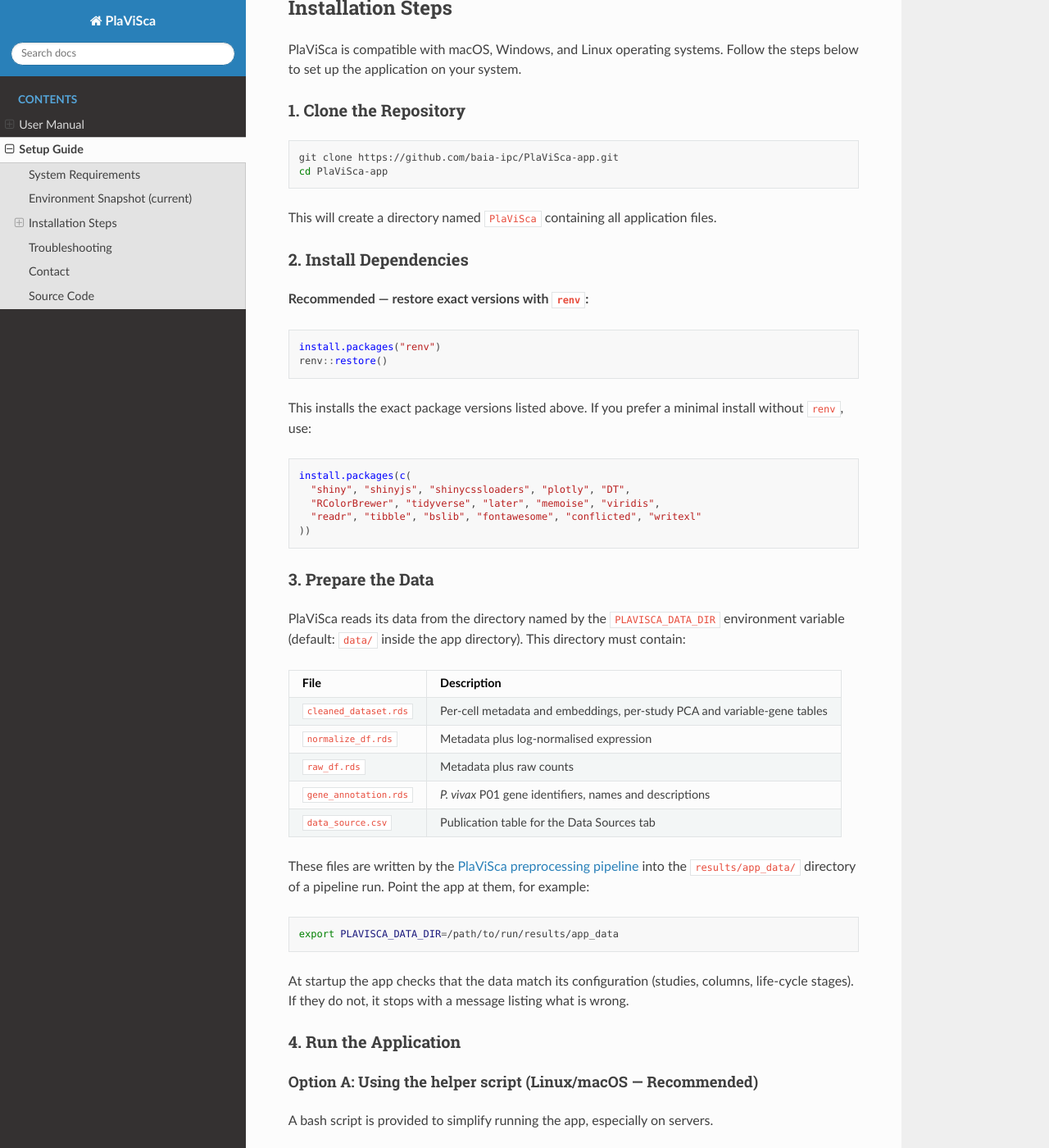
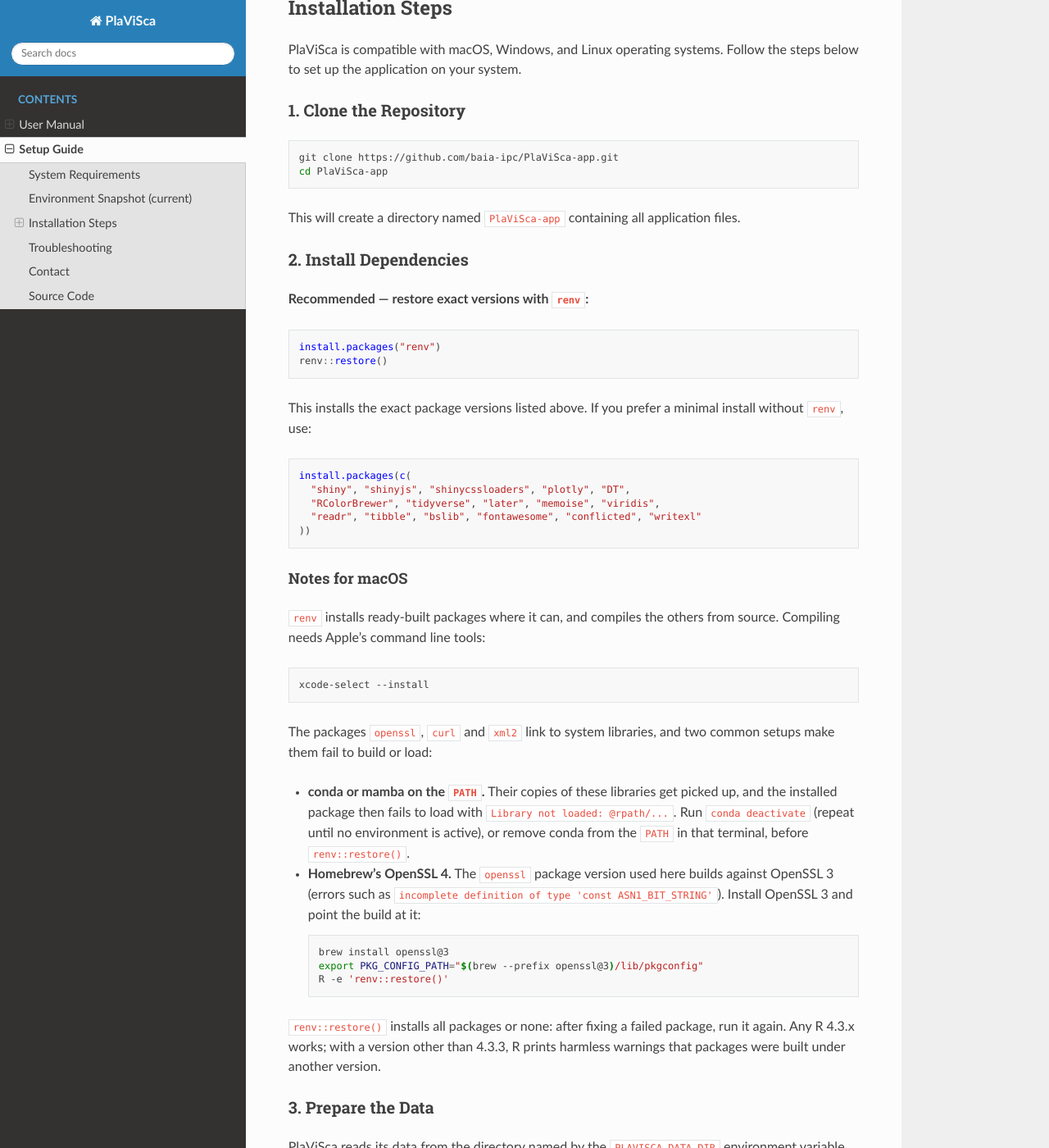
Before and after one commit to baia-ipc/PlaViSCA-app, a Sphinx documentation site: the page built from manual/docs/source/setup_guide.md, in a window 1280 px wide and 1400 px high, scrolled down 784 px. Shown: the whole window at 82% size. Built offline with Sphinx 7.4.7 and the Read the Docs theme 3.1.0, drawn with Linux system fonts in a browser that asks for light colours; some of the changed text lies outside the part shown.

Commit message:
Add macOS setup notes to the manual and rebuild its HTML
Notes for installing the R packages on macOS (command line tools, conda on
the PATH, Homebrew OpenSSL); the clone directory is PlaViSca-app.

````diff
--- a/manual/docs/source/setup_guide.md
+++ b/manual/docs/source/setup_guide.md
@@ -33,7 +33,7 @@
 cd PlaViSca-app
 ```
 
-This will create a directory named `PlaViSca` containing all application files.
+This will create a directory named `PlaViSca-app` containing all application files.
 
 ### 2. Install Dependencies
 
@@ -53,6 +53,37 @@
   "readr", "tibble", "bslib", "fontawesome", "conflicted", "writexl"
 ))
 ```
+
+#### Notes for macOS
+
+`renv` installs ready-built packages where it can, and compiles the others
+from source. Compiling needs Apple's command line tools:
+
+```bash
+xcode-select --install
+```
+
+The packages `openssl`, `curl` and `xml2` link to system libraries, and two
+common setups make them fail to build or load:
+
+- **conda or mamba on the `PATH`.** Their copies of these libraries get
+  picked up, and the installed package then fails to load with
+  `Library not loaded: @rpath/...`. Run `conda deactivate` (repeat until no
+  environment is active), or remove conda from the `PATH` in that terminal,
+  before `renv::restore()`.
+- **Homebrew's OpenSSL 4.** The `openssl` package version used here builds
+  against OpenSSL 3 (errors such as `incomplete definition of type
+  'const ASN1_BIT_STRING'`). Install OpenSSL 3 and point the build at it:
+
+  ```bash
+  brew install openssl@3
+  export PKG_CONFIG_PATH="$(brew --prefix openssl@3)/lib/pkgconfig"
+  R -e 'renv::restore()'
+  ```
+
+`renv::restore()` installs all packages or none: after fixing a failed
+package, run it again. Any R 4.3.x works; with a version other than 4.3.3,
+R prints harmless warnings that packages were built under another version.
 
 ### 3. Prepare the Data
 
@@ -104,7 +135,7 @@
 
 #### Option B: Using RStudio (Desktop)
 
-1. Open RStudio and set the working directory to the `PlaViSca` project folder.
+1. Open RStudio and set the working directory to the `PlaViSca-app` project folder.
 2. Open `app.R` in the editor.
 3. Click the **Run App** button in the top-right corner of the editor pane.
 
@@ -133,7 +164,7 @@
 | Problem | Solution |
 |---|---|
 | **Browser error on launch** (`'browser' must be a non-empty character string`) | R is trying to open a browser in a headless environment. Use `./run_app.sh` (browser disabled by default) or add `launch.browser = FALSE` to your `runApp()` call. |
-| **`renv::restore()` fails** | Run `R -e "renv::status()"` to identify missing packages. On Linux, you may need system libraries: `sudo apt-get install libcurl4-openssl-dev libssl-dev libxml2-dev` |
+| **`renv::restore()` fails** | Run `R -e "renv::status()"` to identify missing packages. On Linux, you may need system libraries: `sudo apt-get install libcurl4-openssl-dev libssl-dev libxml2-dev`. On macOS, see *Notes for macOS* in Step 2. |
 | **App stops at startup with "data file(s) are missing"** | Set `PLAVISCA_DATA_DIR` to a directory containing the five files listed in Step 3. |
 | **App stops at startup with "data check(s) failed"** | The data do not match `config/data_columns.yml` (e.g. a different number of cells or studies). Use the data written by the matching version of the preprocessing pipeline, or update `config/data_columns.yml` (see the developer guide, `docs/developer.md`). |
 | **App is slow or crashes** | PlaViSca requires at least 16 GB RAM. Close other applications. The first load is slower due to data caching. |
````
Also changed, not shown: 5 other files.
